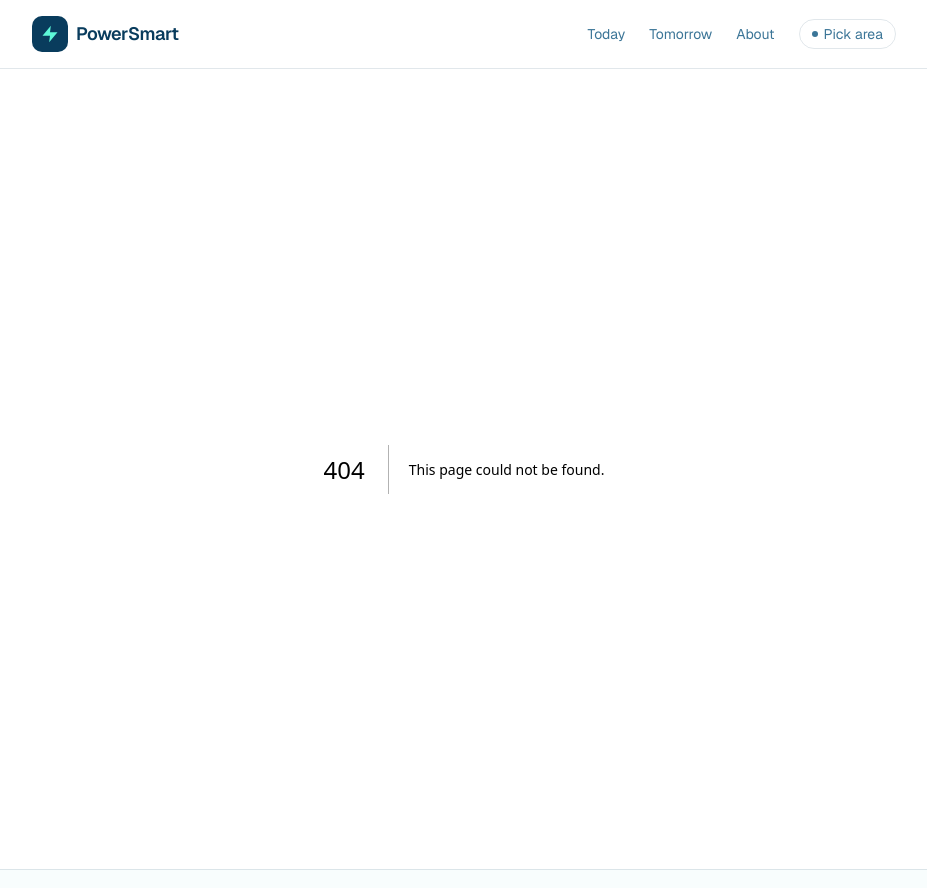
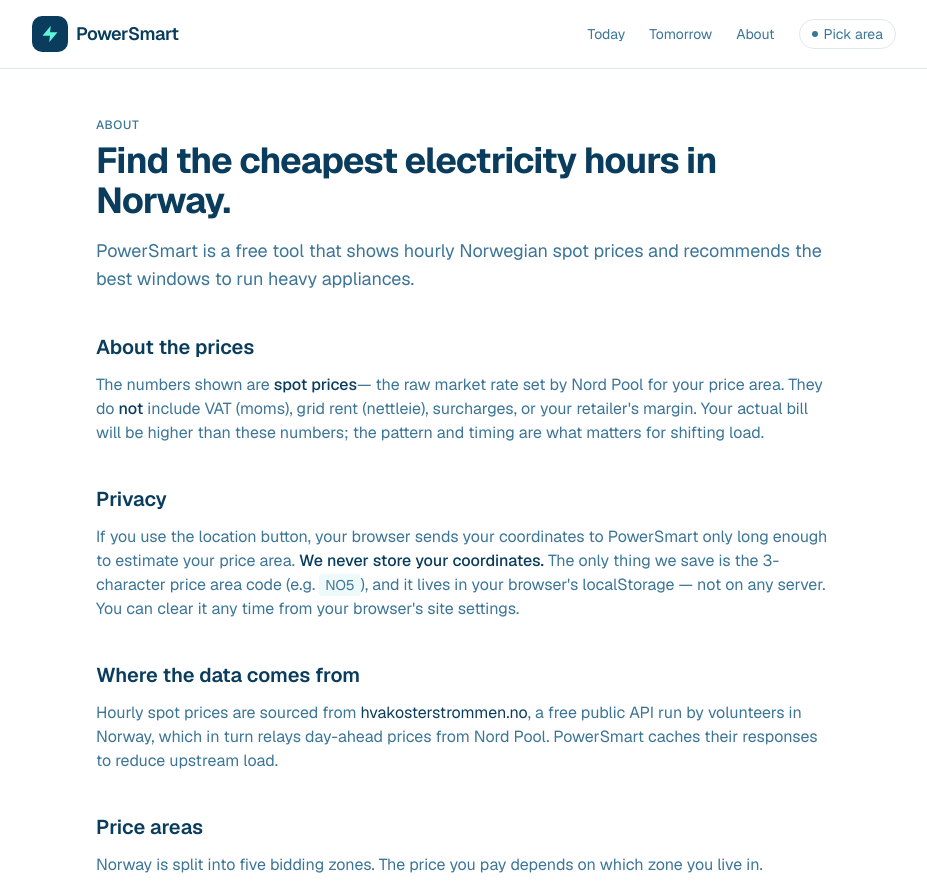
Before and after one commit to bamkadayat/power-smart, a Next.js app: page /about in a window 1280 px wide. Before the commit this address had no page. Shown: the top 888 px of the page, without its empty margins (176-1103 px from the left). Built offline with nearby package versions, Linux system fonts and the light colour scheme.

Commit message:
feat: add About page with detailed information on pricing and privacy, include HowItWorks component

```diff
--- /dev/null
+++ b/src/app/about/page.tsx
@@ -0,0 +1,114 @@
+import type { Metadata } from "next";
+
+import { HowItWorks } from "../_components/HowItWorks";
+
+export const metadata: Metadata = {
+  title: "About — PowerSmart",
+  description:
+    "How PowerSmart helps Norwegian households shift electricity use to cheaper hours, what the prices mean, and our privacy approach.",
+};
+
+export default function AboutPage() {
+  return (
+    <>
+      <div className="mx-auto w-full max-w-3xl space-y-10 px-4 py-8 sm:py-12">
+        <header>
+          <p className="text-xs font-medium uppercase tracking-wider text-muted-foreground">
+            About
+          </p>
+          <h1 className="mt-2 text-3xl font-bold tracking-tight sm:text-4xl">
+            Find the cheapest electricity hours in Norway.
+          </h1>
+          <p className="mt-4 text-lg text-muted-foreground">
+            PowerSmart is a free tool that shows hourly Norwegian spot prices
+            and recommends the best windows to run heavy appliances.
+          </p>
+        </header>
+
+        <section aria-labelledby="prices-heading" className="space-y-3">
+          <h2 id="prices-heading" className="text-xl font-semibold">
+            About the prices
+          </h2>
+          <p className="text-muted-foreground">
+            The numbers shown are{" "}
+            <strong className="font-medium text-foreground">spot prices</strong>
+            — the raw market rate set by Nord Pool for your price area. They do{" "}
+            <strong className="font-medium text-foreground">not</strong>{" "}
+            include VAT (moms), grid rent (nettleie), surcharges, or your
+            retailer&apos;s margin. Your actual bill will be higher than these
+            numbers; the pattern and timing are what matters for shifting load.
+          </p>
+        </section>
+
+        <section aria-labelledby="privacy-heading" className="space-y-3">
+          <h2 id="privacy-heading" className="text-xl font-semibold">
+            Privacy
+          </h2>
+          <p className="text-muted-foreground">
+            If you use the location button, your browser sends your coordinates
+            to PowerSmart only long enough to estimate your price area.{" "}
+            <strong className="font-medium text-foreground">
+              We never store your coordinates.
+            </strong>{" "}
+            The only thing we save is the 3-character price area code (e.g.{" "}
+            <code className="rounded bg-muted px-1.5 py-0.5 font-mono text-sm">
+              NO5
+            </code>
+            ), and it lives in your browser&apos;s localStorage — not on any
+            server. You can clear it any time from your browser&apos;s site
+            settings.
+          </p>
+        </section>
+
+        <section aria-labelledby="data-heading" className="space-y-3">
+          <h2 id="data-heading" className="text-xl font-semibold">
+            Where the data comes from
+          </h2>
+          <p className="text-muted-foreground">
+            Hourly spot prices are sourced from{" "}
+            <a
+              href="https://www.hvakosterstrommen.no"
+              target="_blank"
+              rel="noopener noreferrer"
+              className="text-foreground underline-offset-2 hover:underline focus-visible:outline-none focus-visible:ring-2 focus-visible:ring-ring focus-visible:ring-offset-2 focus-visible:ring-offset-background rounded-sm"
+            >
+              hvakosterstrommen.no
+            </a>
+            , a free public API run by volunteers in Norway, which in turn
+            relays day-ahead prices from Nord Pool. PowerSmart caches their
+            responses to reduce upstream load.
+          </p>
+        </section>
+
+        <section aria-labelledby="areas-heading" className="space-y-3">
+          <h2 id="areas-heading" className="text-xl font-semibold">
+            Price areas
+          </h2>
+          <p className="text-muted-foreground">
+            Norway is split into five bidding zones. The price you pay depends
+            on which zone you live in.
+          </p>
+          <dl className="grid grid-cols-1 gap-2 sm:grid-cols-2">
+            {[
+              ["NO1", "Oslo / East Norway"],
+              ["NO2", "Kristiansand / South Norway"],
+              ["NO3", "Trondheim / Central Norway"],
+              ["NO4", "Tromsø / North Norway"],
+              ["NO5", "Bergen / West Norway"],
+            ].map(([code, region]) => (
+              <div
+                key={code}
+                className="flex gap-3 rounded-md border border-border bg-card p-3"
+              >
+                <dt className="font-mono font-semibold tabular-nums">{code}</dt>
+                <dd className="text-muted-foreground">{region}</dd>
+              </div>
+            ))}
+          </dl>
+        </section>
+      </div>
+
+      <HowItWorks />
+    </>
+  );
+}
--- a/src/app/layout.tsx
+++ b/src/app/layout.tsx
@@ -27,8 +27,16 @@
       className={`${geistSans.variable} h-full antialiased scroll-smooth`}
     >
       <body className="min-h-full flex flex-col">
+        <a
+          href="#main-content"
+          className="sr-only focus:not-sr-only focus:fixed focus:left-4 focus:top-4 focus:z-50 focus:rounded-md focus:bg-primary focus:px-4 focus:py-2 focus:text-primary-foreground focus:outline-none focus:ring-2 focus:ring-ring focus:ring-offset-2 focus:ring-offset-background"
+        >
+          Skip to main content
+        </a>
         <Header />
-        <main className="flex-1">{children}</main>
+        <main id="main-content" className="flex-1">
+          {children}
+        </main>
         <Footer />
       </body>
     </html>
--- /dev/null
+++ b/src/app/not-found.tsx
@@ -0,0 +1,23 @@
+import Link from "next/link";
+
+import { Button } from "@/shared/ui/button";
+
+export default function NotFound() {
+  return (
+    <div className="mx-auto flex w-full max-w-2xl flex-col items-center px-4 py-16 text-center sm:py-24">
+      <p className="text-xs font-medium uppercase tracking-wider text-muted-foreground">
+        Error 404
+      </p>
+      <h1 className="mt-3 text-5xl font-bold tracking-tight sm:text-6xl">
+        Page not found
+      </h1>
+      <p className="mt-4 max-w-md text-muted-foreground">
+        We couldn&apos;t find what you were looking for. The link might be
+        broken, or the page may have moved.
+      </p>
+      <Button asChild className="mt-8">
+        <Link href="/">Back to PowerSmart</Link>
+      </Button>
+    </div>
+  );
+}
```
